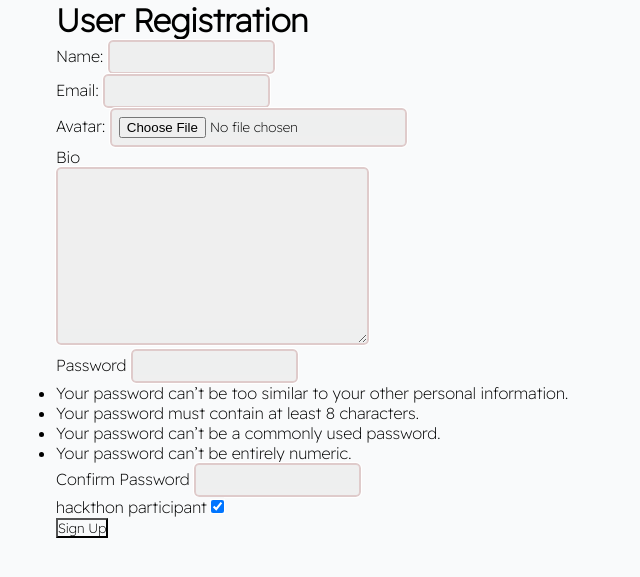
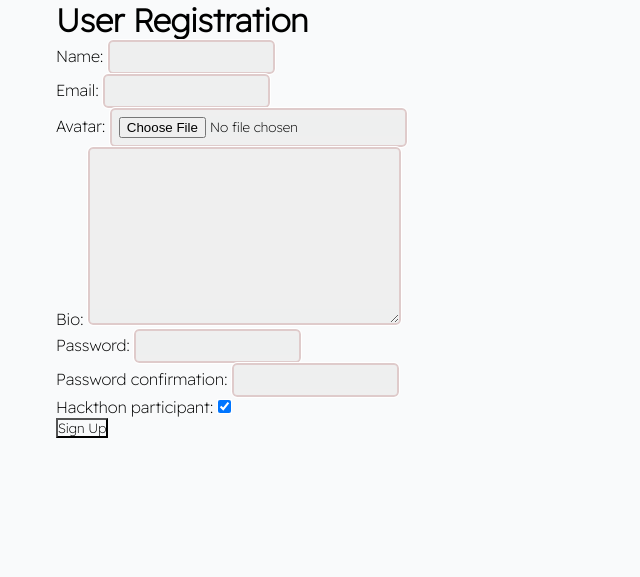
Before and after one commit to johnpauljpc/Event_Registration_WebApp, a Django app: page /user/register/ in a window 1280 px wide. Shown: the part 57-634 px from the top of the page, without its empty margins (0-640 px from the left). Run offline with Django 4.2, Linux system fonts and the light colour scheme; parts of the project's set-up code (start-up, migrations or seed data) failed here and were passed over.

Commit message:
field. errors

```diff
--- a/static/css/main.css
+++ b/static/css/main.css
@@ -21,7 +21,15 @@ a{
 }
 
 
+.field {
+    display: inline;
+}
 
+.error-indicator input{
+    border: none;
+    outline: 1px solid red;
+
+}
 
 /* NAVBAR */
 .nav{
--- a/templates/users/login_register.html
+++ b/templates/users/login_register.html
@@ -36,29 +36,19 @@
 <form action="" method="post" enctype="multipart/form-data">
     {%csrf_token%}
 
+    {% for field in form %}
 
-    <div class>
-        <label for="id_name">Name: {{form.name}}</label>
-    </div>
-    <div>
-        <label for="id_email">Email: {{form.email}}</label>
 
-    </div>
-    <div>
-        <label for="id_avatar">Avatar: {{form.avatar}}</label>
-    </div>
+  <div class="form-field">
+
+    <!-- changes the outline of the input field when there's error -->
+    {{field.label_tag}}  <p class="field {% if field.errors %} error-indicator {% endif %}">{{field}}</p>
+    <p class="errorlist"> {{field.errors}}
+  </div>
+    {% endfor %}
 
     <div>
-        <label for="id_bio">Bio <br>{{form.bio}}</label>
-    </div>
 
-    <div>
-        <label for="id_password1">Password {{form.password1}}</label>
-        {{form.password1.help_text}}
-        <label for="id_password2">Confirm Password {{form.password2}}</label>
-    </div>
-    <div>
-        <label for="id_hackthon_participant">hackthon participant {{form.hackthon_participant}}</label>
     </div>
 
     <button type="submit">Sign Up</button>
--- a/users/views.py
+++ b/users/views.py
@@ -12,6 +12,7 @@ from .forms import SignupForm, EditAccountForm
 # Create your views here.
 def signUpPage(request):
     # user = User.objects
+    form  = SignupForm()
     if request.method == 'POST':
         form = SignupForm(request.POST, request.FILES)
 
@@ -33,7 +34,7 @@ def signUpPage(request):
 
 
 
-    form  = SignupForm()
+
     context = {
         'page':"register",
         'form': form
```
Also changed, not shown: db.sqlite3.
